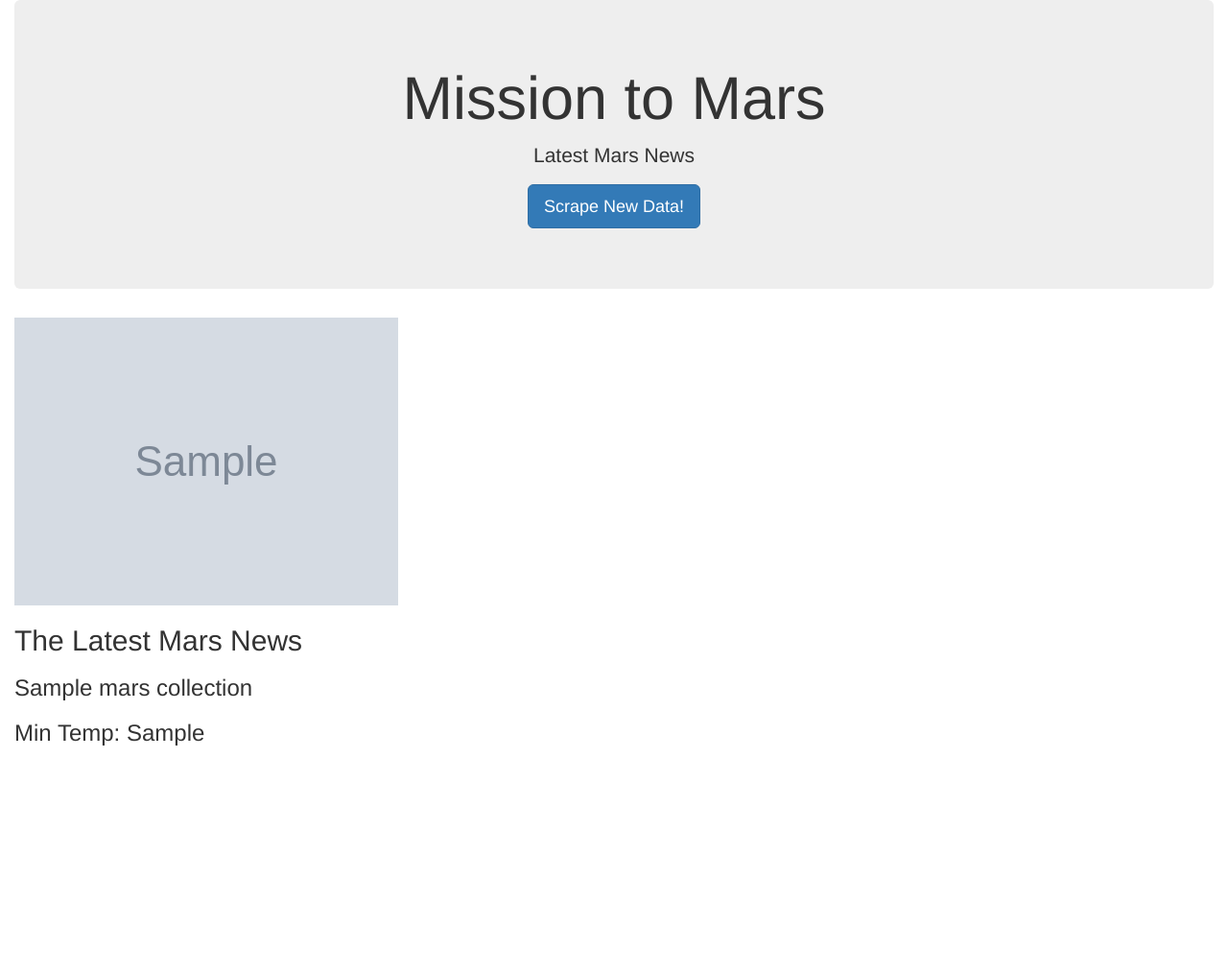
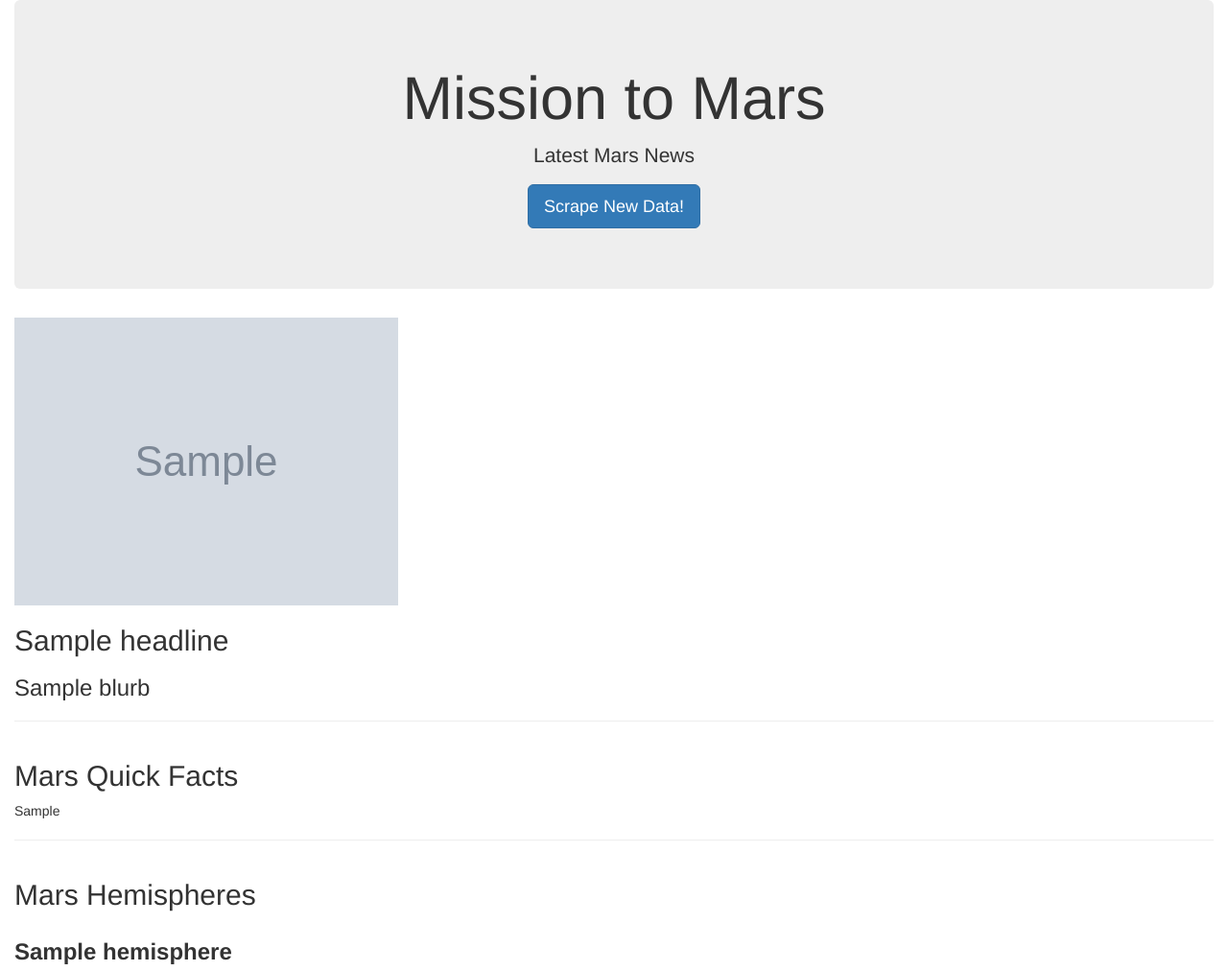
Before and after one commit to CatherineLuquire/Web-Scraping-Challenge, a Flask app: page / in a window 1280 px wide. Shown: the top 1012 px of the page at 96% size. Before the commit the page ends 777 px from the top, so only its background shows below. Run offline with Flask 2, Linux system fonts and the light colour scheme; grey boxes marked "Sample" are stand-in pictures; a database or web service that is not in the repository returns one stand-in record (values such as "Sample title"); parts of the project's set-up code (start-up, migrations or seed data) failed here and were passed over; some libraries are stand-ins or nearby versions.

Commit message:
final code finished, need to style

```diff
--- a/app.py
+++ b/app.py
@@ -4,26 +4,19 @@ import scrape_mars
 
 app = Flask(__name__)
 
-# Use flask_pymongo to set up mongo connection
-# app.config["MONGO_URI"] = "mongodb://localhost:27017/mars_app"
-# mongo = PyMongo(app)
-
 mongo = PyMongo(app, uri="mongodb://localhost:27017/mars_app")
 
-
 @app.route("/")
-def index():
-    mars_info = mongo.db.mars_collection.find_one()
-    return render_template("index.html", mars_info=mars_info)
-
+def home():
+    mars_info = mongo.db.mars.find_one()
+    return render_template("index.html", marsdata=mars_info)
 
 @app.route("/scrape")
 def scrape():
-    # mars = mongo.db.mars
-    data = scrape_mars.scrape()
-    mongo.db.mars_collection.update({}, data, upsert=True)
-    return redirect("/", code=302)
-
+    mars = mongo.db.mars
+    mars_data = scrape_mars.scrape()
+    mars.update({}, mars_data, upsert=True)
+    return "Scraping successful!"
 
 if __name__ == "__main__":
     app.run(debug=True)
--- a/templates/index.html
+++ b/templates/index.html
@@ -5,7 +5,7 @@
   <meta charset="UTF-8">
   <meta name="viewport" content="width=device-width, initial-scale=1.0">
   <meta http-equiv="X-UA-Compatible" content="ie=edge">
-  <title>Mars ish </title>
+  <title>Mission to Mars </title>
   <link rel="stylesheet" href="https://maxcdn.bootstrapcdn.com/bootstrap/3.3.7/css/bootstrap.min.css">
 </head>
 
@@ -16,12 +16,45 @@
       <p>Latest Mars News</p>
       <p><a class="btn btn-primary btn-lg" href="/scrape" role="button">Scrape New Data!</a></p>
     </div>
-    <img src="{{ mars_info.img_url }}" alt="Mars">
-    <h2>The Latest Mars News</h2>
-    <h3>{{ mars_info.news_title }}</h3>
-    <h3>Min Temp: {{ mars_info.news_blurb }}</h3>
+    <img src="{{ marsdata.img_url }}" alt="Mars Image">
+    <h2>{{ marsdata.headline }}</h2>
+    <h3>{{ marsdata.blurb }}</h3>
+    <hr class="my-4">
   </div>
+
+  <div class="container-fluid">
+    <div class="p-3 mb-2 bg-white text-dark">
+      <h2> Mars Quick Facts </h2>
+      <div class="table-responsive{-sm|-md|-lg|-xl}">
+            {{ marsdata.mars_table | safe }}
+      </div>
+    </div>
+    <hr class="my-4">
   </div>
+
+   <div class="container-fluid">
+    <div class="p-3 mb-2 bg-white text-dark">
+      <h2>Mars Hemispheres</h2>
+    <div class="row">
+
+        <!-- Loop through hemispheres dictionary with images and titles -->
+        {% for hemisphere in marsdata.hemisphere_urls %}
+            <div class="col-md-6">
+              <div class="caption">
+                <h3><b>{{ hemisphere.title }}</b></h3>
+               </div>
+                <img src="{{ hemisphere.url }}" style="max-width:100%; max-height: auto; margin-bottom: 30px;" alt="Hemisphere Image">
+
+            </div>
+        {% endfor %}
+    </div>
+  </div>
+</div>
+
+<script src="https://code.jquery.com/jquery-3.3.1.slim.min.js" integrity="sha384-q8i/X+965DzO0rT7abK41JStQIAqVgRVzpbzo5smXKp4YfRvH+8abtTE1Pi6jizo" crossorigin="anonymous"></script>
+<script src="https://cdnjs.cloudflare.com/ajax/libs/popper.js/1.14.7/umd/popper.min.js" integrity="sha384-UO2eT0CpHqdSJQ6hJty5KVphtPhzWj9WO1clHTMGa3JDZwrnQq4sF86dIHNDz0W1" crossorigin="anonymous"></script>
+<script src="https://stackpath.bootstrapcdn.com/bootstrap/4.3.1/js/bootstrap.min.js" integrity="sha384-JjSmVgyd0p3pXB1rRibZUAYoIIy6OrQ6VrjIEaFf/nJGzIxFDsf4x0xIM+B07jRM" crossorigin="anonymous"></script>
+
 </body>
 
 </html>
```
Also changed, not shown: scrape_mars.py (+4 -113 lines).
